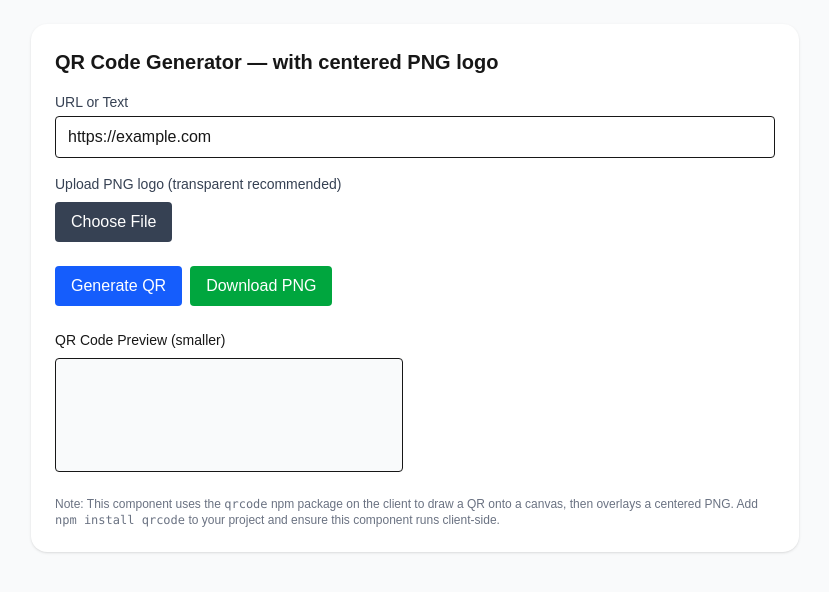
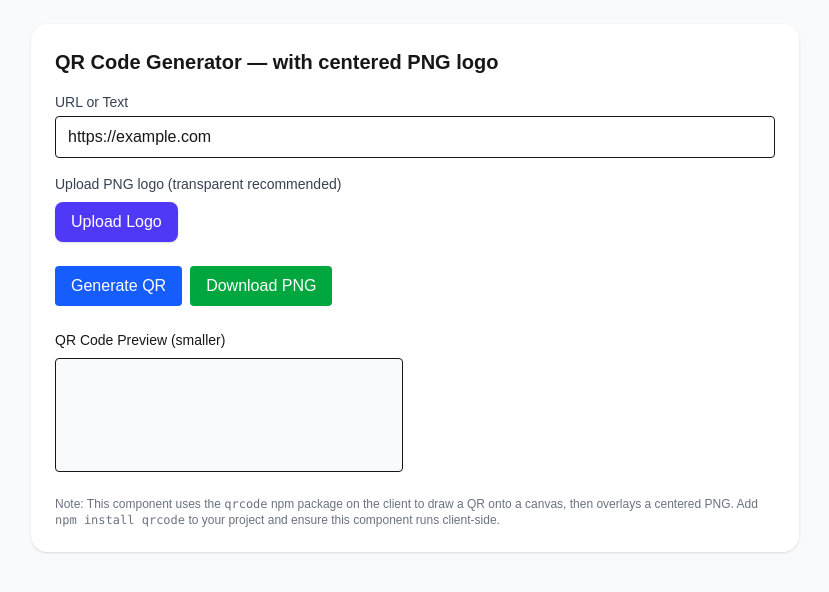
Before and after one commit to ToukirAhamedPigeon/makeqr, a Next.js app: page / in a window 1280 px wide. Shown: the top 592 px of the page, without its empty margins (225-1054 px from the left). Built offline with nearby package versions, Linux system fonts and the light colour scheme.

Commit message:
feat: update logo upload button styling and label for improved user experience

```diff
--- a/app/page.tsx
+++ b/app/page.tsx
@@ -151,7 +151,7 @@ export default function QRWithLogo() {
           Upload PNG logo (transparent recommended)
        </label>
 
-        <div className="mt-2 flex items-center gap-3">
+       <div className="mt-2 flex items-center gap-3">
           {/* Hidden file input */}
           <input
             id="logoUpload"
@@ -161,13 +161,13 @@ export default function QRWithLogo() {
             className="hidden"
           />
 
-          {/* Styled upload button */}
+          {/* Full button for file upload */}
           <button
             type="button"
             onClick={() => document.getElementById("logoUpload")?.click()}
-            className="px-4 py-2 bg-gray-700 text-white rounded hover:bg-gray-800"
+            className="px-4 py-2 bg-indigo-600 text-white rounded-lg shadow hover:bg-indigo-700"
           >
-            Choose File
+            Upload Logo
           </button>
 
           {/* Show filename if selected */}
```
